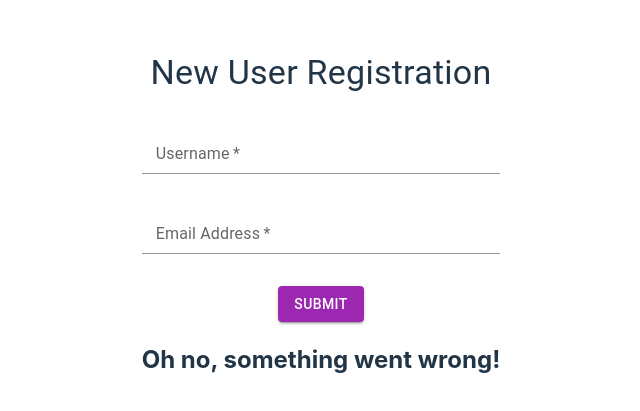
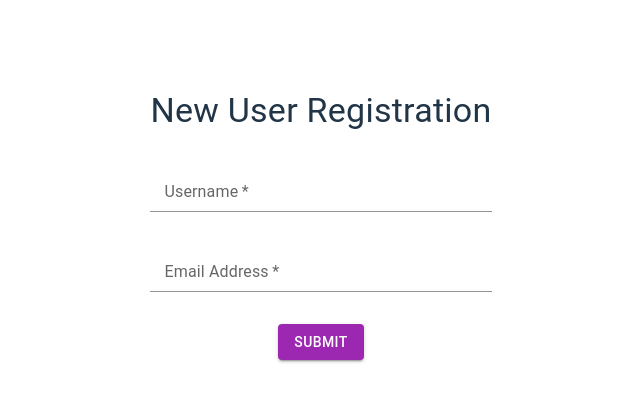
Before and after one commit to Jenny0229/jonetix_user_registration, a React (Vite) app in the folder frontend/: page / in a window 1280 px wide. Shown: the part 175-586 px from the top of the page, without its empty margins (319-959 px from the left). Built offline with nearby package versions, Linux system fonts and the light colour scheme.

Commit message:
fixed frontend msg

```diff
--- a/frontend/src/App.jsx
+++ b/frontend/src/App.jsx
@@ -10,11 +10,20 @@ import { startAuthentication, startRegistration } from '@simplewebauthn/browser'
 function App() {
   const [username, setUsername] = useState('');
   const [email, setEmail] = useState('');
-  const [registrationSuccess, setRegistrationSuccess] =  useState(false);
+  const [registrationSuccess, setRegistrationSuccess] =  useState(null);
   const [error, setError] = useState('');
+  const [flag, setFlag] = useState(false);
+
+  useEffect(() => {
+    return () => {
+      // Clean up state when component unmounts
+      setFlag(false);
+    };
+  }, []);
 
   const handleSubmit = async (e) => {
     e.preventDefault();
+
     console.log('Submitting:', { username, email });
 
 
@@ -55,25 +64,22 @@ function App() {
       // Handle verification response as needed
       console.log('Verification response:', verificationResp.data);
     } catch (error) {
+      setFlag(true);
       // Handle errors, e.g., network errors or server errors
       console.error('Verification failed:', error);
     }
 
     // Update in database for the logged in user
     if (verificationResp.data && verificationResp.data.verified) {
+      setFlag(true);
       console.log('registration success');
       setRegistrationSuccess(true);
     }
   };
 
-  // generate random unique id for userObj (UserModel for Typescript)
-  // function generateUniqueId() {
-  //   return 'id-' + Date.now().toString(36) + '-' + Math.random().toString(36).substring(2, 15);
-  // }
-
-
   return (
     <>
+
       <Typography variant="h4" component="h1" gutterBottom className="title">
         New User Registration
       </Typography>
@@ -99,6 +105,8 @@ function App() {
       </form>
 
       <div>
+      {flag && (
+        <div>
           {registrationSuccess ? (
             <div>
               <h2>Success!</h2>
@@ -110,6 +118,8 @@ function App() {
             </div>
           )}
         </div>
+      )}
+      </div>
 
     </>
   );
```
Lines whose indentation alone changed are shown as unchanged.
